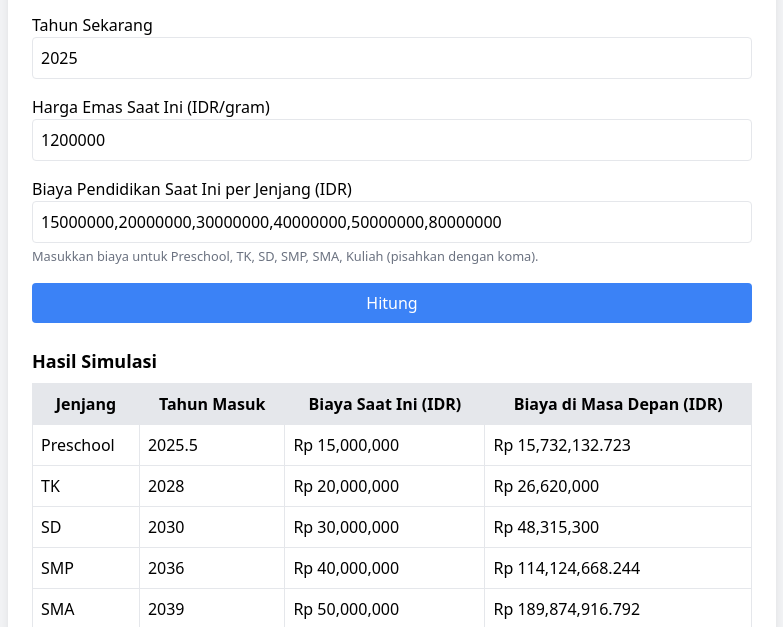
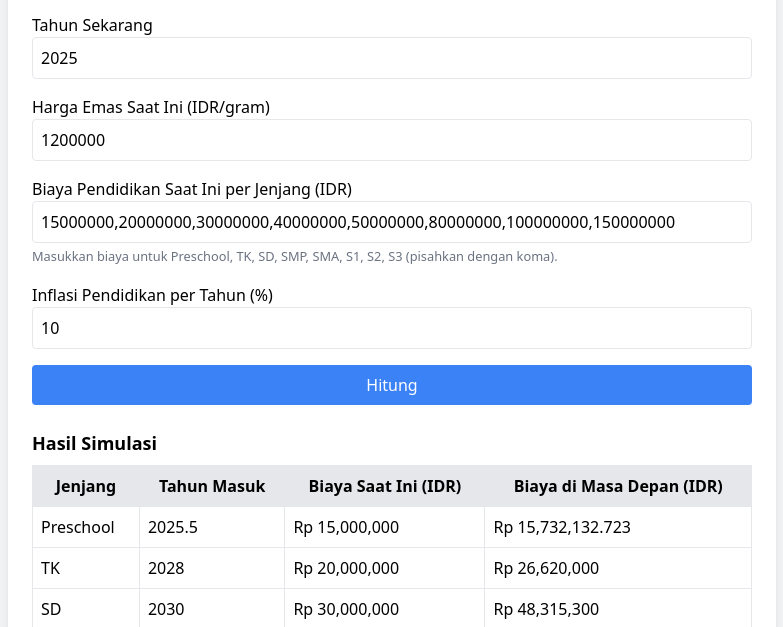
Before and after one commit to irfnrdh/parenting, a plain HTML site: page index.html in a window 1280 px wide. Both pictures are taken after a click on the button "Hitung". Shown: the part 161-788 px from the top of the page, without its empty margins (248-1031 px from the left). Drawn offline with nearby package versions, Linux system fonts and the light colour scheme.

Commit message:
Update sampai Pendidikan S3

```diff
--- a/index.html
+++ b/index.html
@@ -24,8 +24,12 @@
             </div>
             <div>
                 <label class="block font-medium">Biaya Pendidikan Saat Ini per Jenjang (IDR)</label>
-                <input type="text" id="biayaPendidikan" class="w-full p-2 border rounded" value="15000000,20000000,30000000,40000000,50000000,80000000" required>
-                <small class="text-gray-500">Masukkan biaya untuk Preschool, TK, SD, SMP, SMA, Kuliah (pisahkan dengan koma).</small>
+                <input type="text" id="biayaPendidikan" class="w-full p-2 border rounded" value="15000000,20000000,30000000,40000000,50000000,80000000,100000000,150000000" required>
+                <small class="text-gray-500">Masukkan biaya untuk Preschool, TK, SD, SMP, SMA, S1, S2, S3 (pisahkan dengan koma).</small>
+            </div>
+            <div>
+                <label class="block font-medium">Inflasi Pendidikan per Tahun (%)</label>
+                <input type="number" id="inflasiPendidikan" class="w-full p-2 border rounded" value="10" step="0.1" required>
             </div>
             <div>
                 <button type="button" onclick="hitungSimulasi()" class="w-full bg-blue-500 text-white py-2 rounded">Hitung</button>
@@ -40,11 +44,11 @@
             const tahunSekarang = parseInt(document.getElementById("tahunSekarang").value);
             const hargaEmasSekarang = parseFloat(document.getElementById("hargaEmas").value);
             const biayaPendidikanInput = document.getElementById("biayaPendidikan").value;
+            const inflasiPendidikan = parseFloat(document.getElementById("inflasiPendidikan").value) / 100;
             const biayaSekarang = biayaPendidikanInput.split(",").map(Number);
 
-            const jenjang = ["Preschool", "TK", "SD", "SMP", "SMA", "Kuliah"];
-            const usiaMasuk = [4.5, 7, 9, 15, 18, 21];
-            const inflasiPendidikan = 0.10;
+            const jenjang = ["Preschool", "TK", "SD", "SMP", "SMA", "S1", "S2", "S3"];
+            const usiaMasuk = [4.5, 7, 9, 15, 18, 21, 24, 28];
             const kenaikanEmas = 0.10;
 
             let hasilHTML = `<h3 class='text-lg font-bold mb-2'>Hasil Simulasi</h3>`;
@@ -70,7 +74,7 @@
 
             hasilHTML += `<h3 class='text-lg font-bold mt-4'>Tabungan Emas</h3>`;
             hasilHTML += `<p>Total Biaya Pendidikan: Rp ${totalBiaya.toLocaleString()}</p>`;
-            hasilHTML += `<p>Harga Emas Saat Kuliah: Rp ${hargaEmasMasaDepan.toLocaleString()}</p>`;
+            hasilHTML += `<p>Harga Emas Saat S3: Rp ${hargaEmasMasaDepan.toLocaleString()}</p>`;
             hasilHTML += `<p>Total Emas yang Dibutuhkan: ${totalGramEmas.toFixed(2)} gram</p>`;
             hasilHTML += `<p>Tabungan Per Bulan: ${tabunganPerBulan.toFixed(2)} gram</p>`;
 
```
